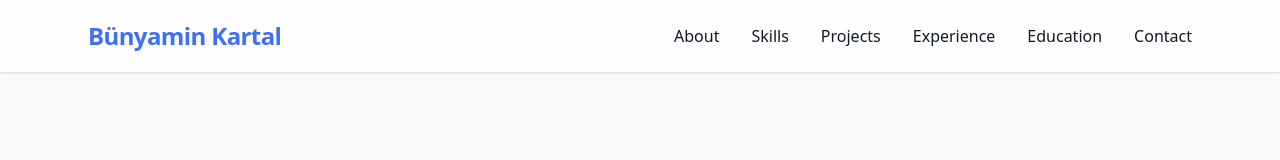
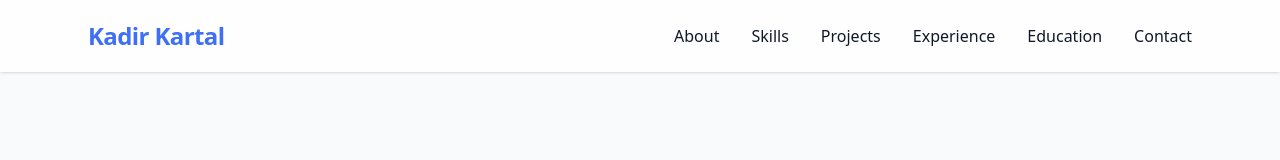
Before and after one commit to bunyaminkartall/bunyaminkartall.github.io, a website built with Vite: page index.html in a window 1280 px wide. Shown: the top 160 px of the page. Built offline with nearby package versions, Linux system fonts and the light colour scheme.

Commit message:
isim değişikliği

```diff
--- a/docs/index.html
+++ b/docs/index.html
@@ -12,7 +12,7 @@
      <body class="bg-gray-50 text-gray-900 min-h-screen flex flex-col">
           <nav class="fixed top-0 left-0 w-full bg-white/80 backdrop-blur shadow z-50">
                <div class="max-w-6xl mx-auto px-6 py-5 flex justify-between items-center">
-                    <span class="text-2xl font-extrabold tracking-tight" style="color: #3e6ff4">Bünyamin Kartal</span>
+                    <span class="text-2xl font-extrabold tracking-tight" style="color: #3e6ff4">Kadir Kartal</span>
                     <ul class="hidden md:flex space-x-4 md:space-x-8 text-base">
                          <li><a href="#about" class="nav-link hover:text-[#3e6ff4] hover:underline-none font-medium transition-colors">About</a></li>
                          <li><a href="#skills" class="nav-link hover:text-[#3e6ff4] hover:underline-none font-medium transition-colors">Skills</a></li>
--- a/index.html
+++ b/index.html
@@ -11,7 +11,7 @@
      <body class="bg-gray-50 text-gray-900 min-h-screen flex flex-col">
           <nav class="fixed top-0 left-0 w-full bg-white/80 backdrop-blur shadow z-50">
                <div class="max-w-6xl mx-auto px-6 py-5 flex justify-between items-center">
-                    <span class="text-2xl font-extrabold tracking-tight" style="color: #3e6ff4">Bünyamin Kartal</span>
+                    <span class="text-2xl font-extrabold tracking-tight" style="color: #3e6ff4">Kadir Kartal</span>
                     <ul class="hidden md:flex space-x-4 md:space-x-8 text-base">
                          <li><a href="#about" class="nav-link hover:text-[#3e6ff4] hover:underline-none font-medium transition-colors">About</a></li>
                          <li><a href="#skills" class="nav-link hover:text-[#3e6ff4] hover:underline-none font-medium transition-colors">Skills</a></li>
```
